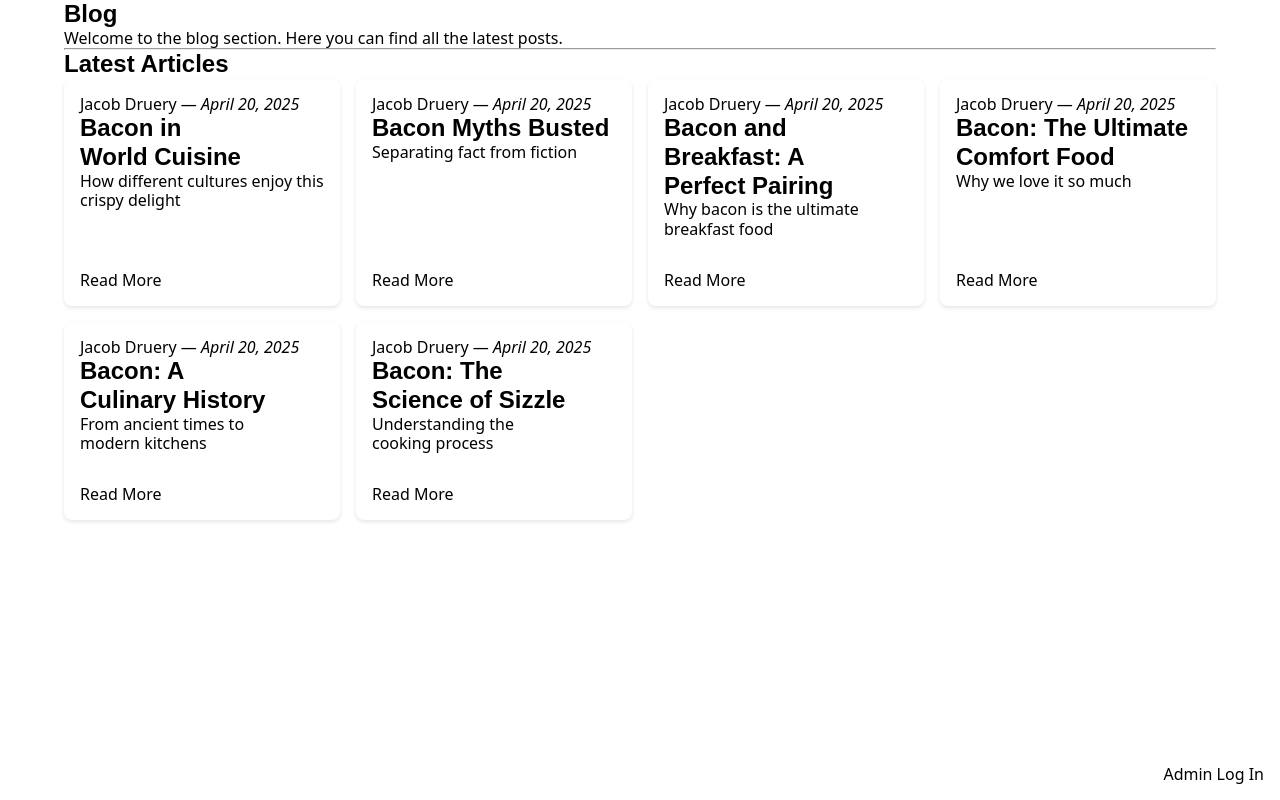
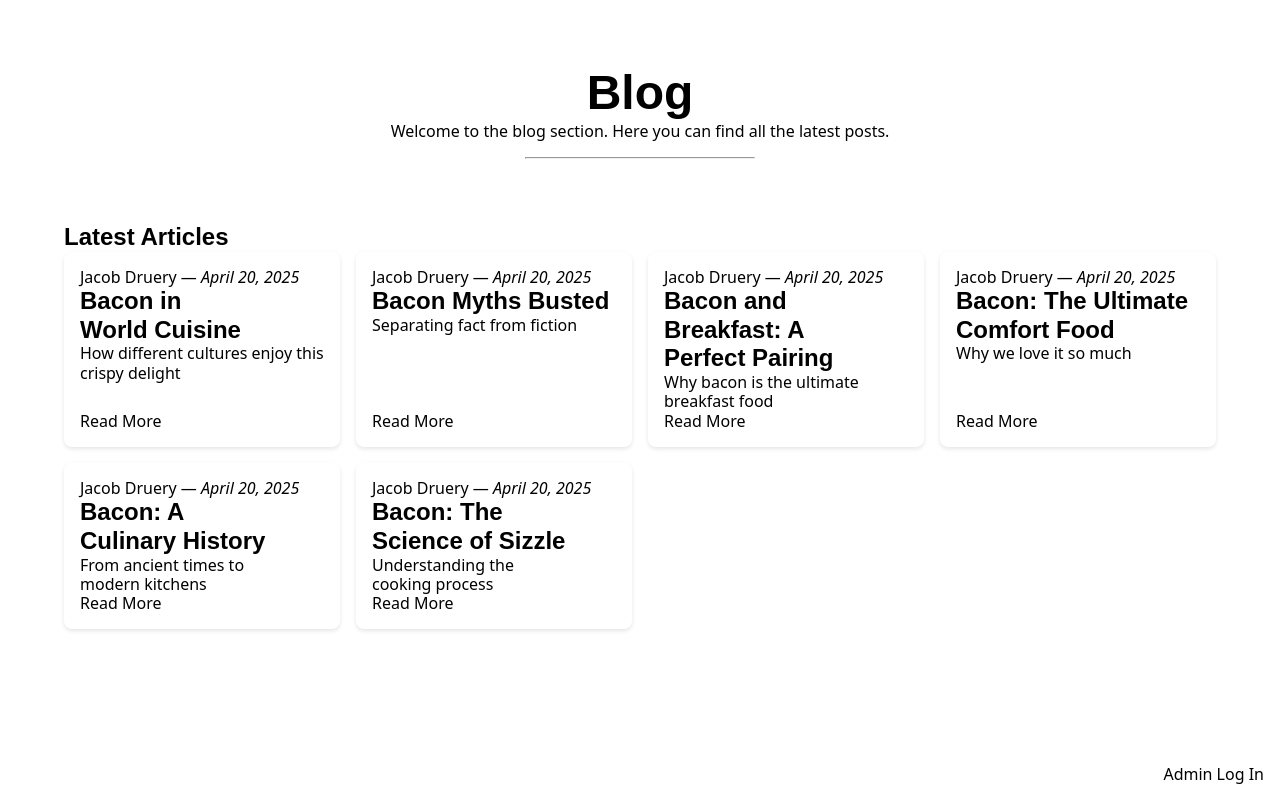
Before and after one commit to PullRequestTimeout/quill-blog, a SvelteKit app: page /blog in a window 1280 px wide. Built offline with nearby package versions, Linux system fonts and the light colour scheme; no server answers.

Commit message:
:construction: Continued WIP

```diff
--- a/src/routes/blog/+page.svelte
+++ b/src/routes/blog/+page.svelte
@@ -1,21 +1,7 @@
 <script lang="ts">
 	import type { PageData } from "./$types";
 	export let data: PageData;
-
-	function formatDate(dateStr: string): string {
-		const [year, month, day] = dateStr.split("-").map(Number);
-
-		// month - 1 because JS months are 0-indexed
-		const date = new Date(year, month - 1, day);
-
-		const formatted = new Intl.DateTimeFormat("en-US", {
-			month: "long",
-			day: "numeric",
-			year: "numeric"
-		}).format(date);
-
-		return formatted;
-	}
+	import { formatDate } from "$lib/utils/formatDate";
 </script>
 
 <svelte:head>
@@ -23,7 +9,7 @@
 </svelte:head>
 
 <main>
-	<section>
+	<section class="blog-header">
 		<h1>Blog</h1>
 		<p>Welcome to the blog section. Here you can find all the latest posts.</p>
 		<hr />
@@ -50,6 +36,22 @@
 </main>
 
 <style>
+	.blog-header {
+		padding-block: 4rem;
+		text-align: center;
+		display: flex;
+		flex-direction: column;
+		align-items: center;
+	}
+
+	.blog-header h1 {
+		font-size: var(--font-heading-m, 2.5rem);
+	}
+	.blog-header hr {
+		width: 20%;
+		margin-top: 1rem;
+	}
+
 	.blog-posts-container {
 		display: grid;
 		grid-template-columns: repeat(1, 1fr);
@@ -73,10 +75,6 @@
 
 	.blog-card p span {
 		font-style: italic;
-	}
-
-	.blog-card > p {
-		margin-bottom: var(--spacing-l);
 	}
 
 	.blog-card a {
--- a/src/routes/blog/[slug]/+page.svelte
+++ b/src/routes/blog/[slug]/+page.svelte
@@ -1,56 +1,125 @@
 <script lang="ts">
 	import type { PageData } from "./$types";
+	import { formatDate } from "$lib/utils/formatDate";
+	import blogDummyData from "$lib/data/blogDummyData.json";
+
 	export let data: PageData;
-	console.log(data.blog);
 
-	// function to calculate reading time
-	type ContentItem = {
-		type: string;
-		content: string;
-	};
+	function readingTimeFromHTML(html: string): number {
+		const wordsPerMinute = 200;
 
-	function readingTime(content: ContentItem[]): number {
-		const wordsPerMinute = 200;
-		const text = content
-			.filter((item) => item.type === "paragraph")
-			.map((item) => item.content)
-			.join(" ");
-		const wordCount = text.split(/\s+/).length;
+		// Create a temporary DOM element to parse HTML
+		const tempDiv = document.createElement("div");
+		tempDiv.innerHTML = html;
+		const text = tempDiv.textContent || tempDiv.innerText || "";
+
+		const wordCount = text.trim().split(/\s+/).length;
 		return Math.ceil(wordCount / wordsPerMinute);
 	}
+
+	function getAllPublishedPosts() {
+		// Only retrieve published posts
+		return blogDummyData.filter((post) => post.postState !== "draft");
+	}
+
+	let dev = false;
 </script>
 
 <svelte:head>
 	<title>{data.blog.title} | Blog</title>
+	<meta name="description" content={`${data.blog.title} — ${data.blog.subtitle} | `} />
 </svelte:head>
 
 <main>
 	<section class="blog-header">
 		<h1>{data.blog.title}</h1>
 		<p>{data.blog.subtitle}</p>
+		<p class="blog-date">{formatDate(data.blog.date)}</p>
 		<hr />
 	</section>
-	<a class="button-link" href="/blog">Back to blog</a>
-	<section>
+	<section class="blog-body" class:columns={getAllPublishedPosts().length > 1}>
 		<div class="blog-content">
+			<p>Estimated reading time — {readingTimeFromHTML(data.blog.html)}min</p>
 			{@html data.blog.html}
+			<hr />
+			<div class="blog-footer">
+				<p>Written by <span>{data.blog.author}</span></p>
+				<a class="button-link" href="/blog">Back to blog</a>
+			</div>
+		</div>
+		<div class="recent-blogs">
+			{#if getAllPublishedPosts().length > 1}
+				<h2>Recent Articles</h2>
+				<div class="blog-posts-container">
+					{#each getAllPublishedPosts()
+						.filter((post) => post.slug !== data.blog.slug)
+						.slice(0, 3) as post}
+						<div class="blog-card surface">
+							<!-- <img src={post.cardImage} alt={post.title} /> -->
+							<div>
+								<p>{post.author} — <span>{formatDate(post.date)}</span></p>
+							</div>
+							<h3>{post.title}</h3>
+							<p>{post.subtitle}</p>
+							<a class="button-link" href={`/blog/${post.slug}`}>Read More </a>
+						</div>
+					{/each}
+				</div>
+			{/if}
 		</div>
 	</section>
 </main>
 
 <style>
-	main {
-		padding-inline: var(--padding-inline);
-	}
-
-	/* section {
-		padding: 0;
-	} */
-
-	.blog-header {
+	section.blog-header {
 		display: flex;
 		flex-direction: column;
 		text-align: center;
-		margin: 4rem 2rem;
+		margin: 4rem 0;
+	}
+
+	section.blog-header p.blog-date {
+		font-style: italic;
+	}
+
+	div.blog-footer {
+		display: flex;
+		justify-content: space-between;
+		align-items: center;
+	}
+
+	div.blog-footer p span {
+		font-weight: 700;
+	}
+
+	hr {
+		margin-block: 2rem;
+	}
+
+	section.blog-body {
+		display: grid;
+		margin-bottom: var(--spacing-l);
+	}
+
+	section.blog-body.columns {
+		grid-template-columns: 3fr 1fr;
+		gap: var(--spacing-l);
+	}
+
+	div.blog-posts-container {
+		display: grid;
+		grid-template-columns: 1fr;
+		grid-template-rows: repeat(3, 1fr);
+		gap: var(--spacing-m);
+	}
+
+	div.blog-posts-container div.blog-card {
+		padding: var(--spacing-m);
+		display: flex;
+		flex-direction: column;
+	}
+	div.blog-card a {
+		width: fit-content;
+		margin-top: auto;
 	}
 </style>
```
